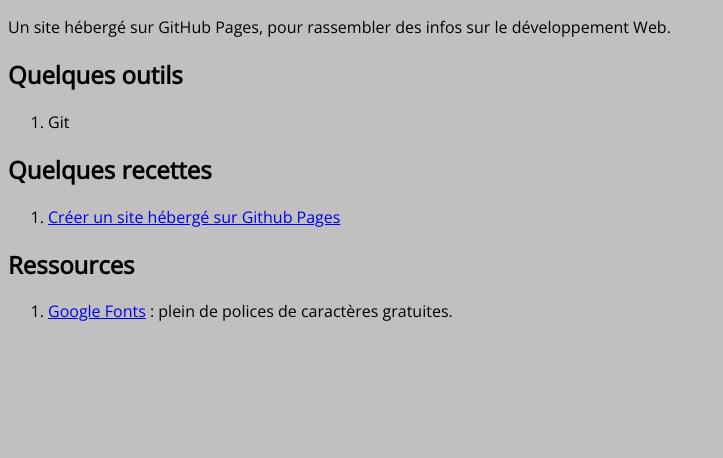
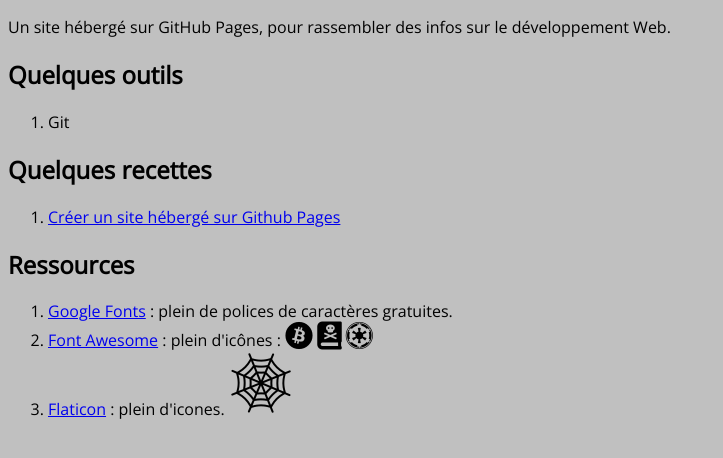
Before and after one commit to MatysLSY/webdev, a plain HTML site: page index.html in a window 1280 px wide. Shown: the whole page, without its empty margins (0-723 px from the left). Drawn offline with nearby package versions, Linux system fonts and the light colour scheme.

Commit message:
ajout font awesome + flat icons

```diff
--- a/index.html
+++ b/index.html
@@ -6,6 +6,7 @@
     <meta name="viewport" content="width=device-width, initial-scale=1.0">
     <title>Développement web : trucs et astuces</title>
     <link href="https://fonts.googleapis.com/css2?family=Open+Sans:wght@300&display=swap" rel="stylesheet">
+    <link href="https://cdnjs.cloudflare.com/ajax/libs/font-awesome/5.13.0/css/all.min.css" rel="stylesheet">
 </head>
 <body style="background: #c0c0c0; font-family: 'Open Sans', sans-serif;">
     <p>Un site hébergé sur GitHub Pages, pour rassembler des infos sur le développement Web.</p>
@@ -23,6 +24,14 @@
     <h2>Ressources</h2>
     <ol>
         <li><a href="https://fonts.google.com/">Google Fonts</a> : plein de polices de caractères gratuites.</li>
+        <li><a href="https://fontawesome.com/">Font Awesome</a> : plein d'icônes :
+            <i style="font-size: 28px;" class="fab fa-bitcoin"></i>
+            <i style="font-size: 28px;" class="fas fa-book-dead"></i>
+            <i style="font-size: 28px;" class="fab fa-empire"></i>
+        </li>
+        <li><a href="https://www.flaticon.com/">Flaticon</a> : plein d'icones.
+            <img src="./icons/spider-web.png" width="64" height="64" alt="Toile d'araignée">
+        </li>
     </ol>
 
 </body>
```
Also changed, not shown: github_pages.html (+2 -1 lines), icons/spider-web.png (added).
